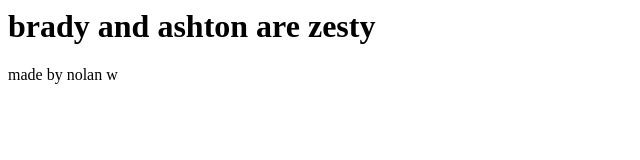
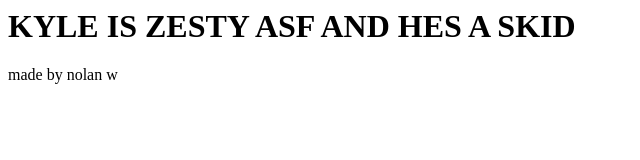
Before and after one commit to 8k1206/Dedriciszesty, a plain HTML site: page Index.html in a window 1280 px wide. Shown: the whole page, without its empty margins (0-640 px from the left). Drawn offline with Linux system fonts and the light colour scheme.

Commit message:
Update Index.html

```diff
--- a/Index.html
+++ b/Index.html
@@ -1,2 +1,2 @@
-<h1>brady and ashton are zesty</h1>
+<h1>KYLE IS ZESTY ASF AND HES A SKID</h1>
 <p>made by nolan w</p>
```
